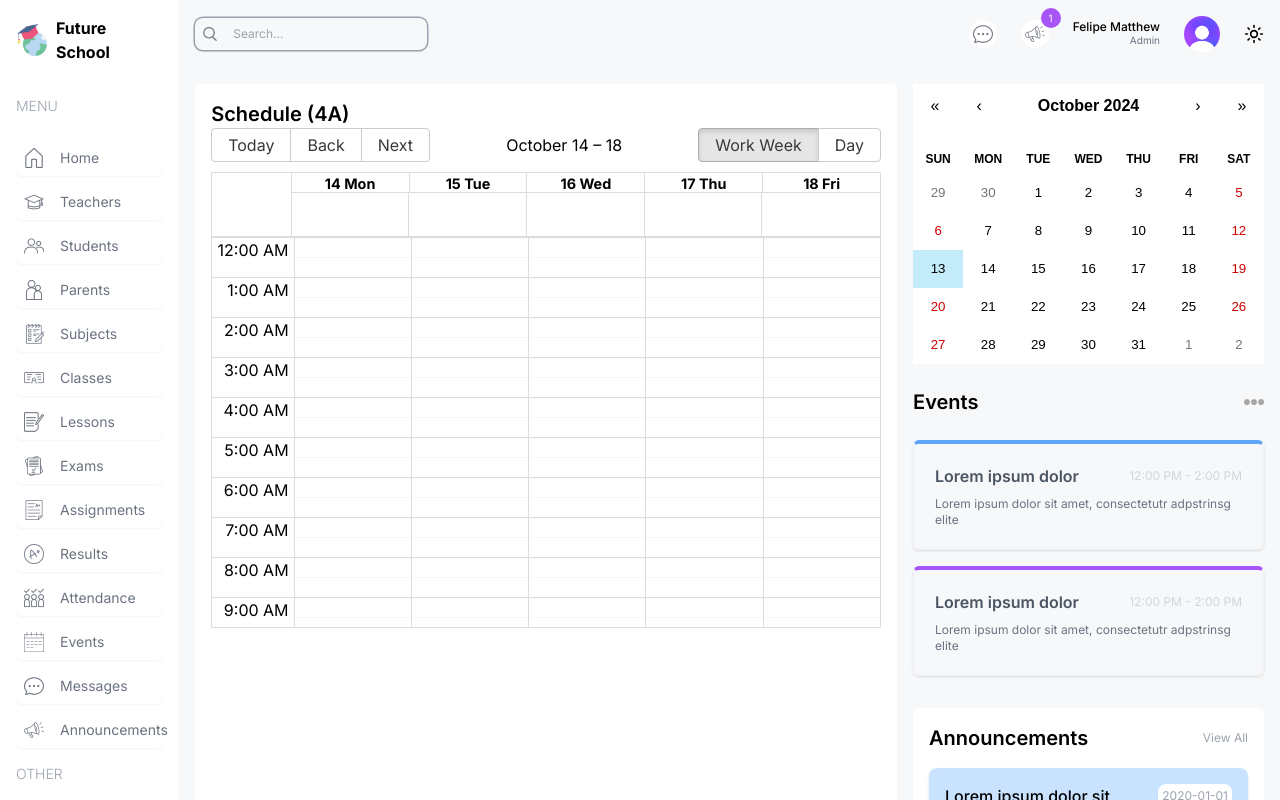
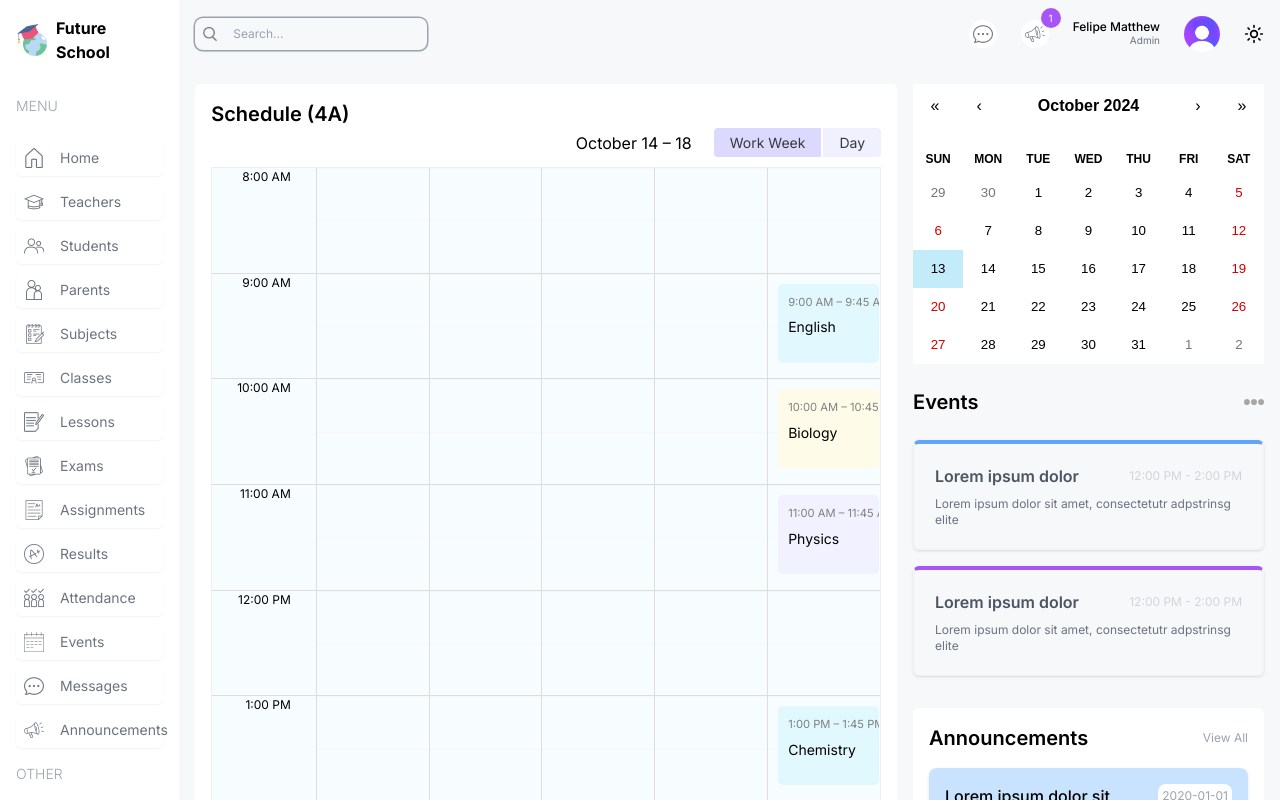
Before and after one commit to FelipeMatthew/school-management, a Next.js app: page /student in a window 1280 px wide. Shown: the top 800 px of the page. Built offline with nearby package versions, Linux system fonts and the light colour scheme.

Commit message:
feat: big calendar & student page ✔

```diff
--- a/src/app/globals.css
+++ b/src/app/globals.css
@@ -2,22 +2,115 @@
 @tailwind components;
 @tailwind utilities;
 
+/* Calendar */
 .react-calendar {
   width: 100% !important;
   border: none !important;
   font-family: "Inter" sans-serif !important;
 }
 
-.react-calendar__month-view__weekdays__weekday > abbr{
+.react-calendar__month-view__weekdays__weekday > abbr {
   text-decoration: none;
 }
 
-.react-calendar__navigation__label__labelText{
+.react-calendar__navigation__label__labelText {
   font-weight: 600;
 }
 
 .react-calendar__tile--active {
-  background: #C3EBFA !important;
+  background: #c3ebfa !important;
   color: black !important;
+}
 
+/* Big calendar */
+.rbc-btn-group:first-child {
+  display: none !important;
 }
+.rbc-btn-group:last-child {
+  font-size: 14px !important;
+}
+
+.rbc-btn-group:last-child button {
+  border: none !important;
+  background-color: #f1f0ff !important;
+  margin-left: 2px !important;
+}
+
+.rbc-toolbar-label {
+  text-align: right !important;
+  padding: 0 20px !important;
+}
+
+.rbc-toolbar button.rbc-active {
+  background-color: #dbdafe !important;
+  box-shadow: none !important;
+}
+
+.rbc-time-view {
+  border-color: #eee !important;
+}
+
+.rbc-time-header {
+  display: none !important;
+}
+
+.rbc-time-content {
+  border: none !important;
+}
+
+.rbc-time-gutter.rbc-time-column {
+  font-size: 12px !important;
+}
+
+.rbc-time-gutter.rbc-time-column .rbc-timeslot-group {
+  padding: 0 20px !important;
+}
+
+.rbc-timeslot-group {
+  background-color: #f7fdff !important;
+}
+
+.rbc-day-slot {
+  font-size: 14px !important;
+}
+
+.rbc-event {
+  border: none !important ;
+  color: black !important;
+  padding: 10px !important;
+  margin: 10px !important;
+  width: 99% !important;
+}
+
+.rbc-event:nth-child(1) {
+  background-color: #e2f8ff !important;
+}
+.rbc-event:nth-child(2) {
+  background-color: #fefce8 !important;
+}
+.rbc-event:nth-child(3) {
+  background-color: #f2f1ff !important;
+}
+.rbc-event:nth-child(4) {
+  background-color: #e2f8ff !important;
+}
+.rbc-event:nth-child(5) {
+  background-color: #fefce8 !important;
+}
+.rbc-event:nth-child(6) {
+  background-color: #f2f1ff !important;
+}
+.rbc-event:nth-child(7) {
+  background-color: #e2f8ff !important;
+}
+.rbc-event:nth-child(8) {
+  background-color: #fefce8 !important;
+}
+.rbc-event:nth-child(9) {
+  background-color: #f2f1ff !important;
+}
+
+.rbc-event-label {
+  color: gray !important;
+  margin-bottom: 10px;
+}
--- a/src/components/BigCalendar.tsx
+++ b/src/components/BigCalendar.tsx
@@ -1,23 +1,35 @@
 "use client"
-import { Calendar, momentLocalizer } from 'react-big-calendar'
+import { Calendar, momentLocalizer, Views, type View } from 'react-big-calendar'
 import moment from 'moment'
 import { calendarEvents } from '../lib/data';
 import "react-big-calendar/lib/css/react-big-calendar.css"
+import { useState } from 'react';
 
 const localizer = momentLocalizer(moment)
 
-const BigCalendar = () => (
-  <div>
+
+const BigCalendar = () => {
+
+  const [view, setView] = useState<View>(Views.WORK_WEEK)
+
+  const handleOnChangeView = (selectedView: View) => {
+    setView(selectedView)
+  }
+
+  return (
     <Calendar
       localizer={localizer}
       events={calendarEvents}
       startAccessor="start"
       endAccessor="end"
-      views={["work_week", "day"]}
-      view='work_week'
-      style={{ height: 500 }}
+      views={[Views.WORK_WEEK, Views.DAY]}
+      view={view}
+      onView={handleOnChangeView}
+      style={{ height: "98%" }}
+      min={new Date(2025,1,0,8,0,0)}
+      max={new Date(2025,1,0,17,0,0)}
     />
-  </div>
-)
+  )
+}
 
 export default BigCalendar;
--- a/src/lib/data.ts
+++ b/src/lib/data.ts
@@ -921,143 +921,139 @@
   {
     title: "Math",
     allDay: false,
-    start: new Date(2024, 7, 12, 8, 0),
-    end: new Date(2024, 7, 12, 8, 45),
+    start: new Date(2024, 9, 19, 8, 0),
+    end: new Date(2024, 9, 18, 8, 45),
   },
   {
     title: "English",
     allDay: false,
-    start: new Date(2024, 7, 12, 9, 0),
-    end: new Date(2024, 7, 12, 9, 45),
+    start: new Date(2024, 9, 18, 9, 0),
+    end: new Date(2024, 9, 18, 9, 45),
   },
   {
     title: "Biology",
     allDay: false,
-    start: new Date(2024, 7, 12, 10, 0),
-    end: new Date(2024, 7, 12, 10, 45),
+    start: new Date(2024, 9, 18, 10, 0),
+    end: new Date(2024, 9, 18, 10, 45),
   },
   {
     title: "Physics",
     allDay: false,
-    start: new Date(2024, 7, 12, 11, 0),
-    end: new Date(2024, 7, 12, 11, 45),
+    start: new Date(2024, 9, 18, 11, 0),
+    end: new Date(2024, 9, 18, 11, 45),
   },
   {
     title: "Chemistry",
     allDay: false,
-    start: new Date(2024, 7, 12, 13, 0),
-    end: new Date(2024, 7, 12, 13, 45),
+    start: new Date(2024, 9, 18, 13, 0),
+    end: new Date(2024, 9, 18, 13, 45),
   },
   {
     title: "History",
     allDay: false,
-    start: new Date(2024, 7, 12, 14, 0),
-    end: new Date(2024, 7, 12, 14, 45),
+    start: new Date(2024, 9, 19, 14, 0),
+    end: new Date(2024, 9, 19, 14, 45),
   },
   {
     title: "English",
     allDay: false,
-    start: new Date(2024, 7, 13, 9, 0),
-    end: new Date(2024, 7, 13, 9, 45),
+    start: new Date(2024, 9, 20, 9, 0),
+    end: new Date(2024, 9, 20, 9, 45),
   },
   {
     title: "Biology",
     allDay: false,
-    start: new Date(2024, 7, 13, 10, 0),
-    end: new Date(2024, 7, 13, 10, 45),
+    start: new Date(2024, 9, 20, 10, 0),
+    end: new Date(2024, 9, 20, 10, 45),
   },
   {
     title: "Physics",
     allDay: false,
-    start: new Date(2024, 7, 13, 11, 0),
-    end: new Date(2024, 7, 13, 11, 45),
+    start: new Date(2024, 9, 20, 11, 0),
+    end: new Date(2024, 9, 20, 11, 45),
   },
-
   {
     title: "History",
     allDay: false,
-    start: new Date(2024, 7, 13, 14, 0),
-    end: new Date(2024, 7, 13, 14, 45),
+    start: new Date(2024, 9, 20, 14, 0),
+    end: new Date(2024, 9, 20, 14, 45),
   },
   {
     title: "Math",
     allDay: false,
-    start: new Date(2024, 7, 14, 8, 0),
-    end: new Date(2024, 7, 14, 8, 45),
+    start: new Date(2024, 9, 21, 8, 0),
+    end: new Date(2024, 9, 21, 8, 45),
   },
   {
     title: "Biology",
     allDay: false,
-    start: new Date(2024, 7, 14, 10, 0),
-    end: new Date(2024, 7, 14, 10, 45),
+    start: new Date(2024, 9, 21, 10, 0),
+    end: new Date(2024, 9, 21, 10, 45),
   },
-
   {
     title: "Chemistry",
     allDay: false,
-    start: new Date(2024, 7, 14, 13, 0),
-    end: new Date(2024, 7, 14, 13, 45),
+    start: new Date(2024, 9, 21, 13, 0),
+    end: new Date(2024, 9, 21, 13, 45),
   },
   {
     title: "History",
     allDay: false,
-    start: new Date(2024, 7, 14, 14, 0),
-    end: new Date(2024, 7, 13, 14, 45),
+    start: new Date(2024, 9, 21, 14, 0),
+    end: new Date(2024, 9, 21, 14, 45),
   },
   {
     title: "English",
     allDay: false,
-    start: new Date(2024, 7, 15, 9, 0),
-    end: new Date(2024, 7, 15, 9, 45),
+    start: new Date(2024, 9, 22, 9, 0),
+    end: new Date(2024, 9, 22, 9, 45),
   },
   {
     title: "Biology",
     allDay: false,
-    start: new Date(2024, 7, 15, 10, 0),
-    end: new Date(2024, 7, 15, 10, 45),
+    start: new Date(2024, 9, 22, 10, 0),
+    end: new Date(2024, 9, 22, 10, 45),
   },
   {
     title: "Physics",
     allDay: false,
-    start: new Date(2024, 7, 15, 11, 0),
-    end: new Date(2024, 7, 15, 11, 45),
+    start: new Date(2024, 9, 22, 11, 0),
+    end: new Date(2024, 9, 22, 11, 45),
   },
-
   {
     title: "History",
     allDay: false,
-    start: new Date(2024, 7, 15, 14, 0),
-    end: new Date(2024, 7, 15, 14, 45),
+    start: new Date(2024, 9, 22, 14, 0),
+    end: new Date(2024, 9, 22, 14, 45),
   },
   {
     title: "Math",
     allDay: false,
-    start: new Date(2024, 7, 16, 8, 0),
-    end: new Date(2024, 7, 16, 8, 45),
+    start: new Date(2024, 9, 23, 8, 0),
+    end: new Date(2024, 9, 23, 8, 45),
   },
   {
     title: "English",
     allDay: false,
-    start: new Date(2024, 7, 16, 9, 0),
-    end: new Date(2024, 7, 16, 9, 45),
+    start: new Date(2024, 9, 23, 9, 0),
+    end: new Date(2024, 9, 23, 9, 45),
   },
-
   {
     title: "Physics",
     allDay: false,
-    start: new Date(2024, 7, 16, 11, 0),
-    end: new Date(2024, 7, 16, 11, 45),
+    start: new Date(2024, 9, 23, 11, 0),
+    end: new Date(2024, 9, 23, 11, 45),
   },
   {
     title: "Chemistry",
     allDay: false,
-    start: new Date(2024, 7, 16, 13, 0),
-    end: new Date(2024, 7, 16, 13, 45),
+    start: new Date(2024, 9, 23, 13, 0),
+    end: new Date(2024, 9, 23, 13, 45),
   },
   {
     title: "History",
     allDay: false,
-    start: new Date(2024, 7, 16, 14, 0),
-    end: new Date(2024, 7, 16, 14, 45),
+    start: new Date(2024, 9, 23, 14, 0),
+    end: new Date(2024, 9, 23, 14, 45),
   },
 ];
```
